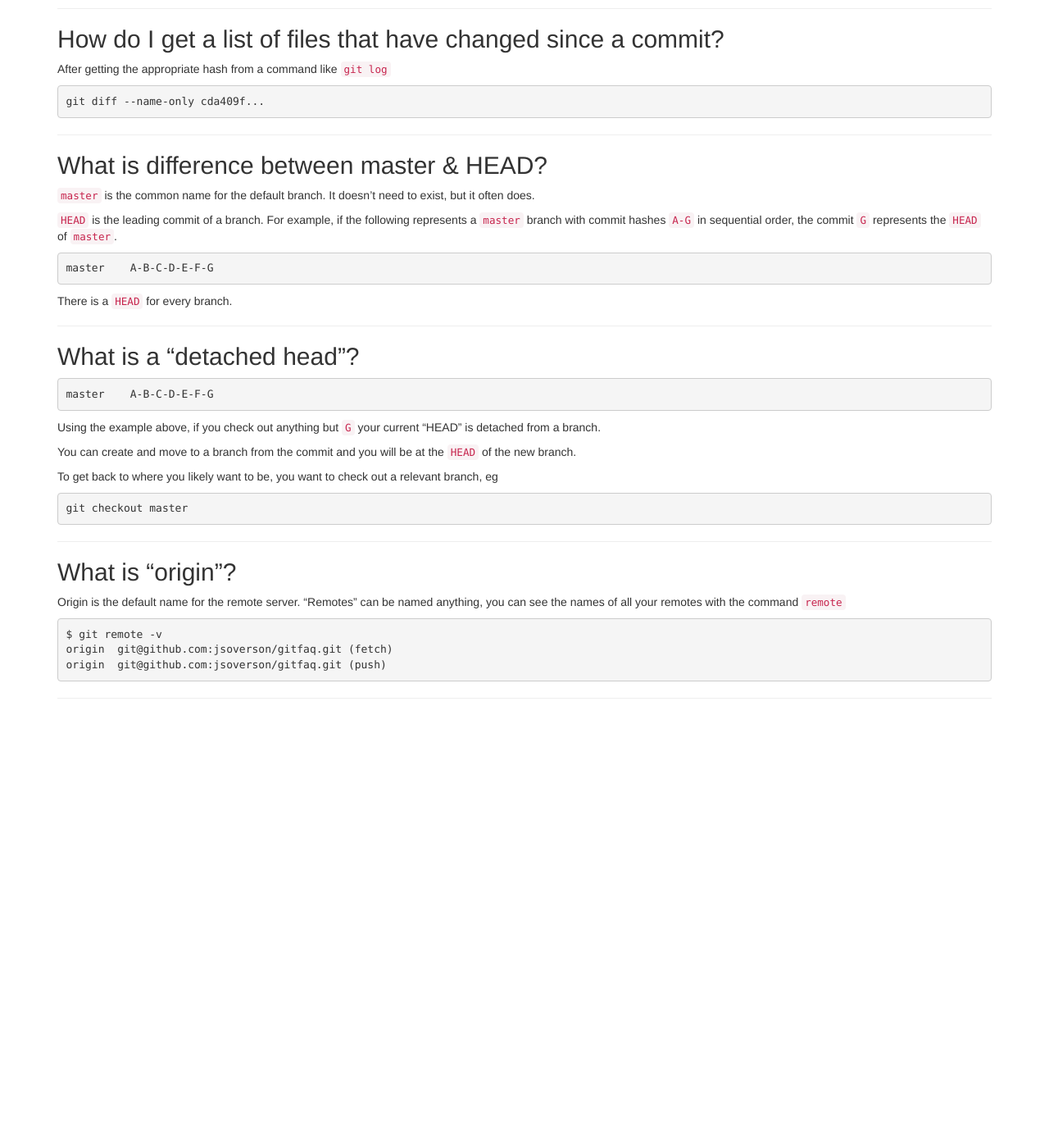
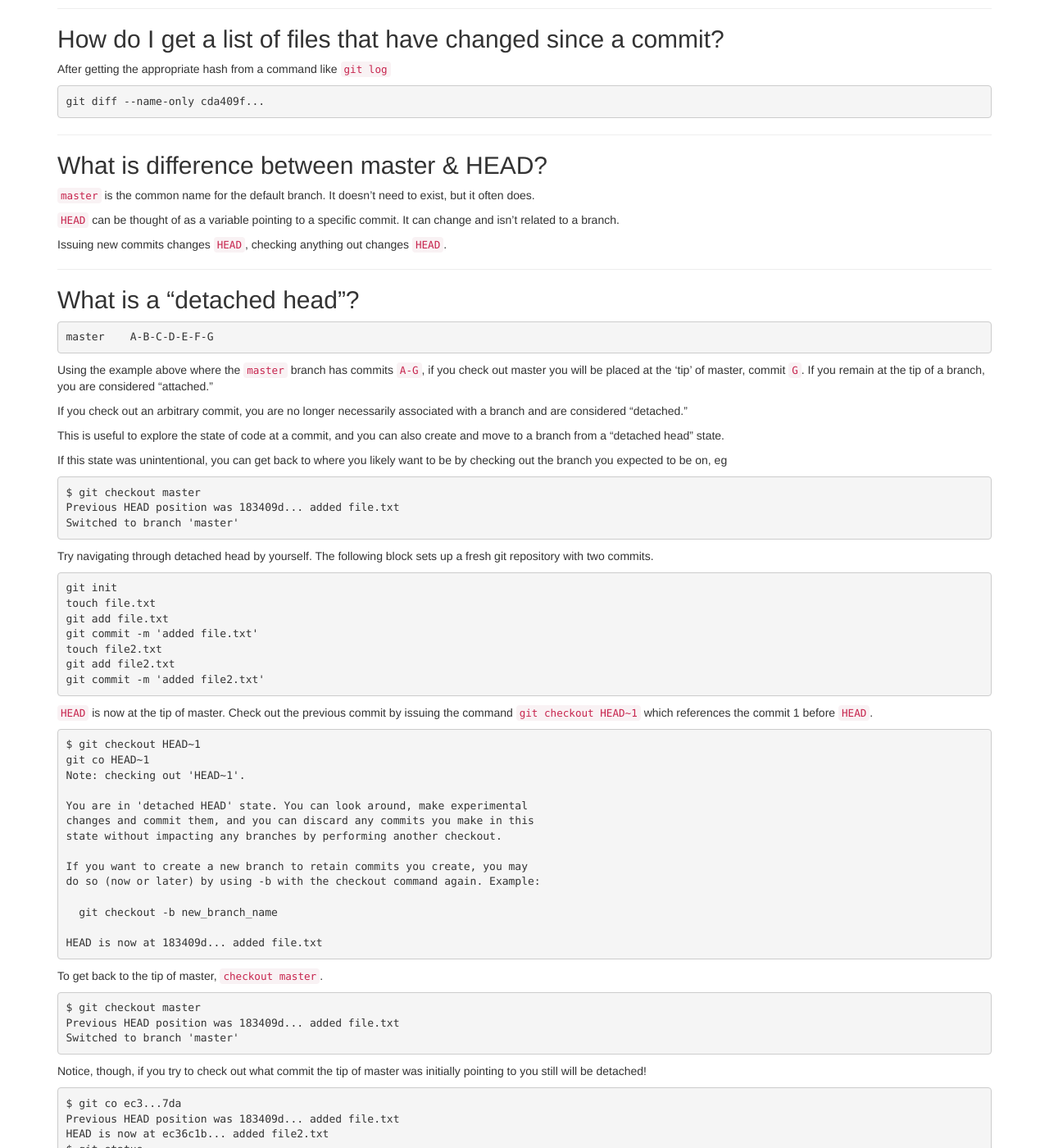
Before and after one commit to jsoverson/gitfaq, a Jekyll site: the page built from index.md, in a window 1280 px wide and 1400 px high, scrolled down 2636 px. Shown: the whole window at 82% size. Built offline with Jekyll 4.4.1, drawn with Linux system fonts in a browser that asks for light colours; nearby versions of some CDN libraries; library files that are not in the unit come from our copies; Markdown is read by kramdown in place of the engine named in the settings; before the commit the page ends 3508 px from its top, so only the background shows below that; some of the changed text lies outside the part shown.

Commit message:
fixed descriptions

````diff
--- a/index.md
+++ b/index.md
@@ -176,14 +176,9 @@ git diff --name-only cda409f...
 
 `master` is the common name for the default branch. It doesn't need to exist, but it often does.
 
-`HEAD` is the leading commit of a branch. For example, if the following represents a `master` branch with commit hashes
-`A-G` in sequential order, the commit `G` represents the `HEAD` of `master`.
+`HEAD` can be thought of as a variable pointing to a specific commit. It can change and isn't related to a branch.
 
-```
-master    A-B-C-D-E-F-G
-```
-
- There is a `HEAD` for every branch.
+Issuing new commits changes `HEAD`, checking anything out changes `HEAD`.
 
 ------------------------------------------------
 
@@ -193,16 +188,72 @@ master    A-B-C-D-E-F-G
 master    A-B-C-D-E-F-G
 ```
 
-Using the example above, if you check out anything but `G` your current "HEAD" is detached from a branch.
+Using the example above where the `master` branch has commits `A-G`, if you check out master you will be placed at the 'tip'
+of master, commit `G`. If you remain at the tip of a branch, you are considered "attached."
 
-You can create and move to a branch from the commit and you will be at the `HEAD` of the new branch.
+If you check out an arbitrary commit, you are no longer necessarily associated with a branch and are considered "detached."
 
-To get back to where you likely want to be, you want to check out a relevant branch, eg
+This is useful to explore the state of code at a commit, and you can also create and move to a branch from a "detached head" state.
+
+If this state was unintentional, you can get back to where you likely want to be by checking out the branch you expected to be on, eg
 
 ```
-git checkout master
+$ git checkout master
+Previous HEAD position was 183409d... added file.txt
+Switched to branch 'master'
 ```
 
+Try navigating through detached head by yourself. The following block sets up a fresh git repository with two commits.
+
+```
+git init
+touch file.txt
+git add file.txt
+git commit -m 'added file.txt'
+touch file2.txt
+git add file2.txt
+git commit -m 'added file2.txt'
+```
+
+`HEAD` is now at the tip of master. Check out the previous commit by issuing the command `git checkout HEAD~1` which references
+the commit 1 before `HEAD`.
+
+```
+$ git checkout HEAD~1
+git co HEAD~1
+Note: checking out 'HEAD~1'.
+
+You are in 'detached HEAD' state. You can look around, make experimental
+changes and commit them, and you can discard any commits you make in this
+state without impacting any branches by performing another checkout.
+
+If you want to create a new branch to retain commits you create, you may
+do so (now or later) by using -b with the checkout command again. Example:
+
+  git checkout -b new_branch_name
+
+HEAD is now at 183409d... added file.txt
+```
+
+To get back to the tip of master, `checkout master`.
+
+```
+$ git checkout master
+Previous HEAD position was 183409d... added file.txt
+Switched to branch 'master'
+```
+
+Notice, though, if you try to check out what commit the tip of master was initially pointing to you still will be
+detached!
+
+```
+$ git co ec3...7da
+Previous HEAD position was 183409d... added file.txt
+HEAD is now at ec36c1b... added file2.txt
+$ git status
+HEAD detached at ec36c1b
+nothing to commit, working directory clean
+```
 
 ------------------------------------------------
 
````
